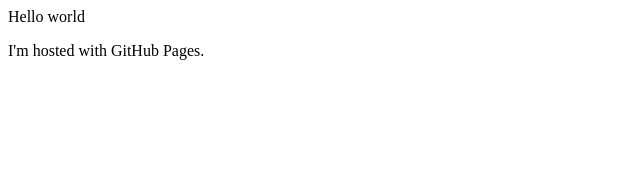
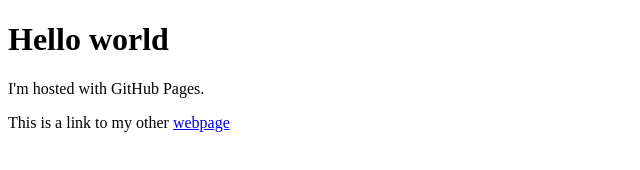
Before and after one commit to Kpaxtime/Kpaxtime.github.io, a plain HTML site: page index.html in a window 1280 px wide. Shown: the whole page, without its empty margins (0-640 px from the left). Drawn offline with Linux system fonts and the light colour scheme.

Commit message:
Addition of a webpage

```diff
--- a/index.html
+++ b/index.html
@@ -1,7 +1,8 @@
 <!DOCTYPE html>
 <html>
 <body>
-<hi>Hello world</h1>
+<h1>Hello world</h1>
 <p>I'm hosted with GitHub Pages.</p>
+<p>This is a link to my other <a href="webpage.html">webpage</a>
 </body>
 </html>
```
Also changed, not shown: webpage.html (added, +7 -0 lines).
